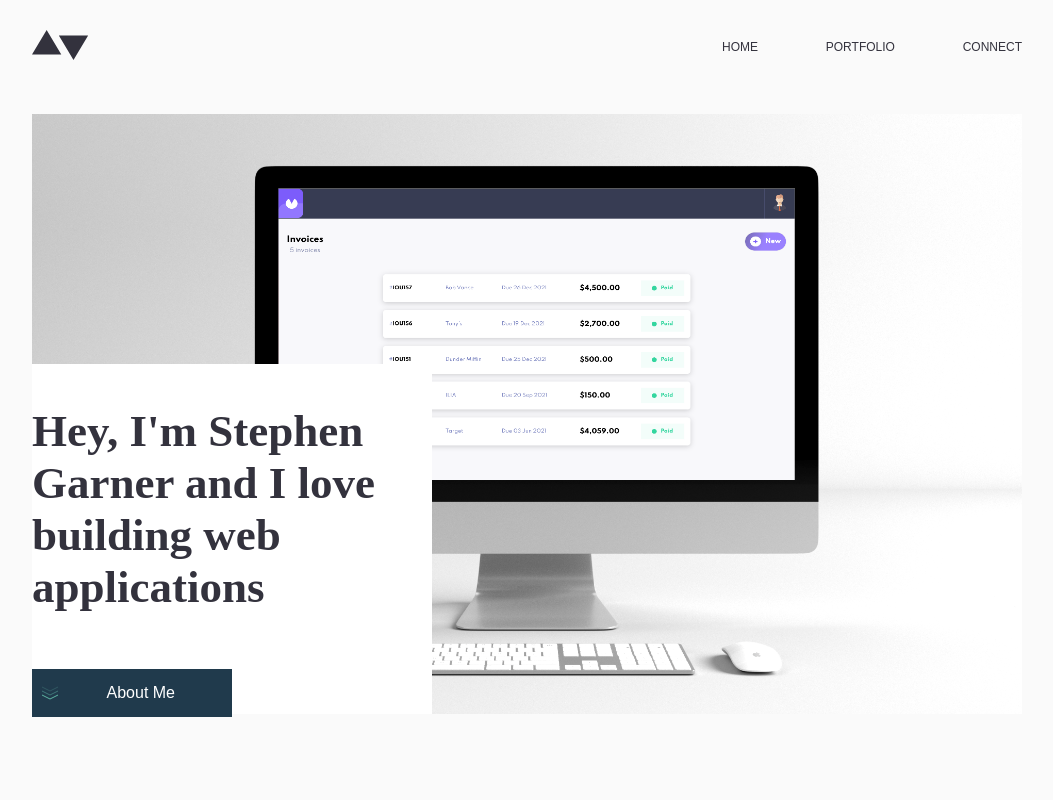
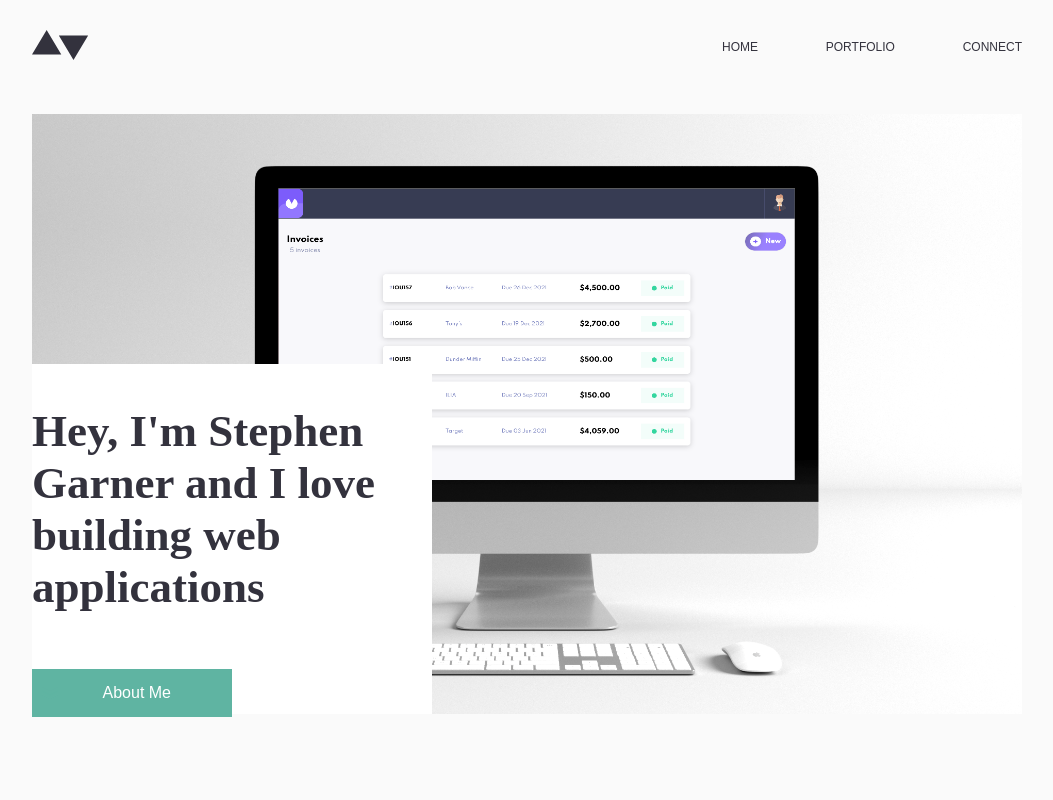
Before and after one commit to sgarner23/garner-portfolio, a React (Create React App) app: page / in a window 1280 px wide. In both pictures the pointer is over the element "About Me". Shown: the top 800 px of the page, without its empty margins (113-1166 px from the left). Built offline with nearby package versions, Linux system fonts and the light colour scheme; a web font is replaced by a local one.

Commit message:
adding hover effects

```diff
--- a/src/components/Greeting.css
+++ b/src/components/Greeting.css
@@ -1,7 +1,6 @@
 .greeting-photo-container {
   height: 600px;
   width: 100%;
-
   margin-top: 50px;
   background-image: url("../assets/homepageHero.png");
   background-position: center;
@@ -42,12 +41,22 @@
   position: absolute;
   top: 305px;
   left: 0;
+  cursor: pointer;
+}
+
+.about-me:hover {
+  background-color: #5fb4a2;
 }
 
 .down-arrow-about {
   padding-left: 10px;
 }
 
+.down-arrow-about:hover {
+  filter: invert(100%) sepia(300%) saturate(0) hue-rotate(314deg)
+    brightness(115%) contrast(100%);
+}
+
 .about-me-text {
-  padding-right: 57px;
+  padding-right: 61px;
 }
--- a/src/components/NavLinks.css
+++ b/src/components/NavLinks.css
@@ -18,10 +18,10 @@
   font-weight: 500;
 }
 
-.footer-l:active {
+.footer-l:hover {
   color: #5fb4a2;
 }
 
-.link:active {
+.link:hover {
   color: #5fb4a2;
 }
--- a/src/components/UI/Button.css
+++ b/src/components/UI/Button.css
@@ -6,3 +6,8 @@
   border: solid 1.5px #33323d;
   cursor: pointer;
 }
+
+.cta-btn:hover {
+  background-color: #33323d;
+  color: #fafafa;
+}
```
